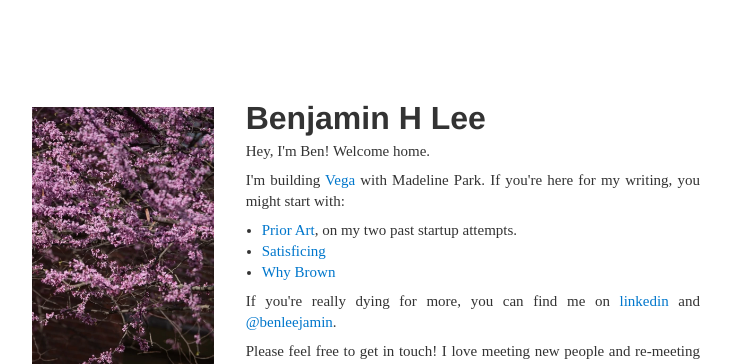
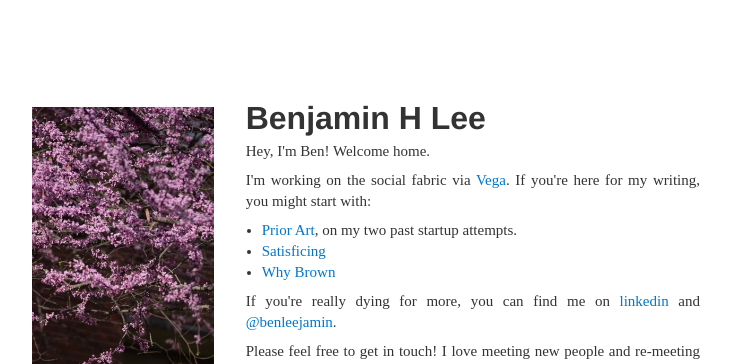
Before and after one commit to BenjaminHLee/BenjaminHLee.github.io, a Jekyll site: the page built from index.html, in a window 1280 px wide. Shown: the top 364 px of the page, without its empty margins (274-1005 px from the left). Built offline with Jekyll 4.4.1, drawn with Linux system fonts in a browser that asks for light colours.

Commit message:
update tagline

```diff
--- a/index.html
+++ b/index.html
@@ -36,7 +36,7 @@ title: benleejamin
           Hey, I'm Ben! Welcome home.
         </p>
         <p>
-          I'm building <a href="https://www.joinvega.com">Vega</a> with Madeline Park.
+          I'm working on the social fabric via <a href="https://www.joinvega.com">Vega</a>.
           If you're here for my writing, you might start with:
           <ul>
             <li>
```
